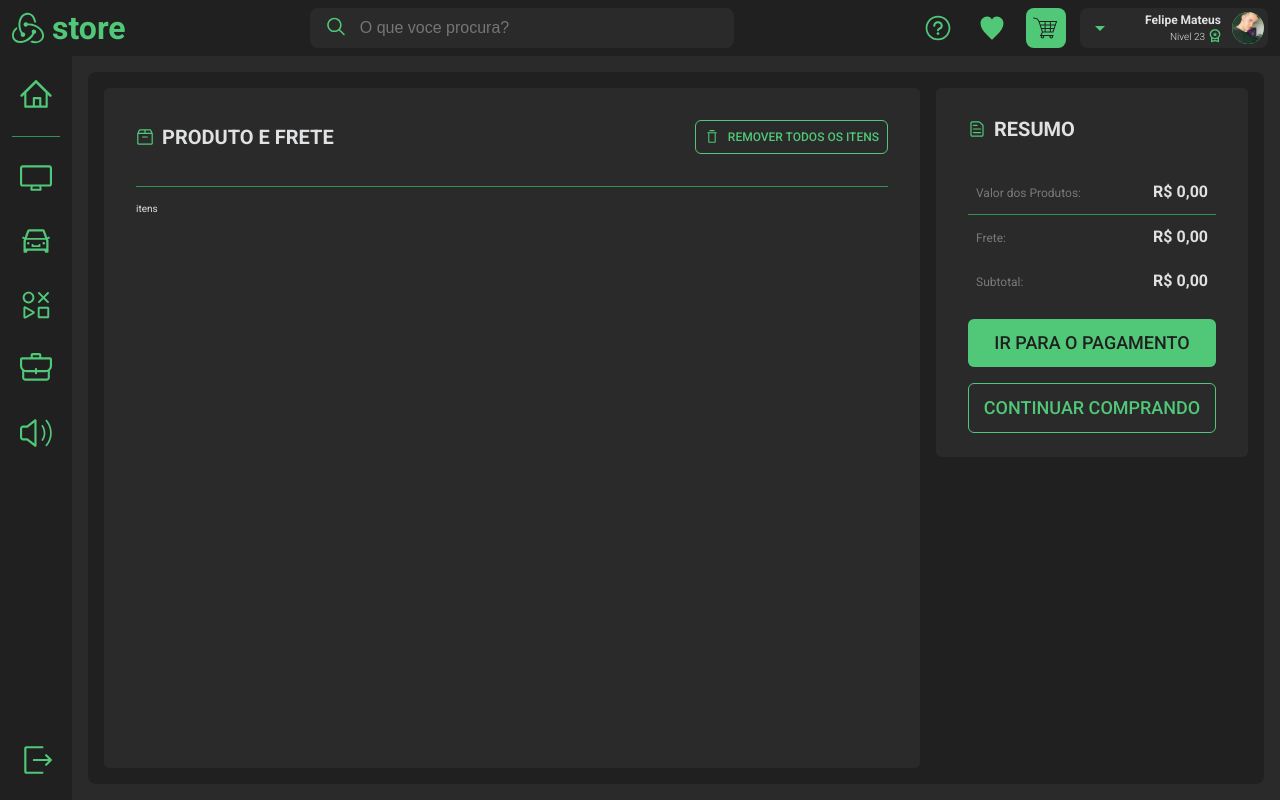
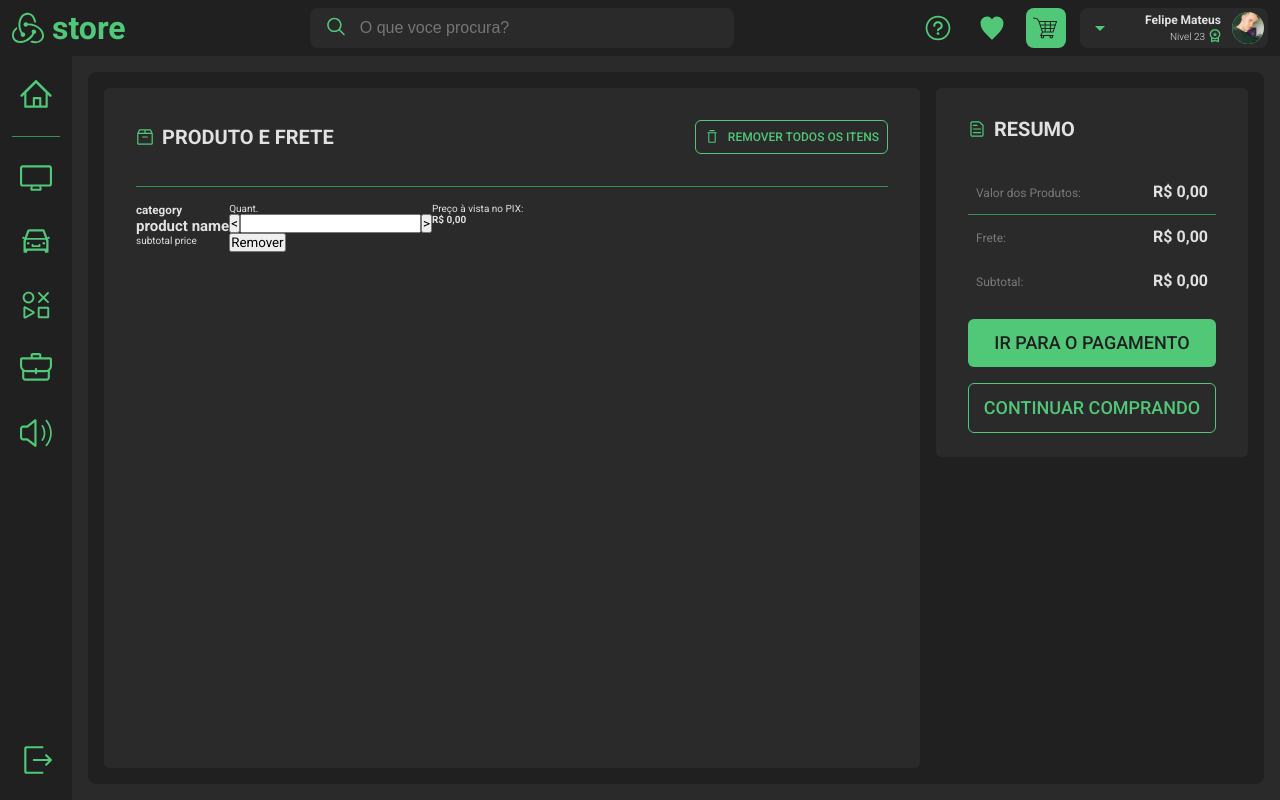
Before and after one commit to avulso17/redux-store, a Next.js app: page /cart in a window 1280 px wide. Built offline with nearby package versions, Linux system fonts and the light colour scheme.

Commit message:
feat(seo): change seo informations for this app

```diff
--- a/src/pages/_document.tsx
+++ b/src/pages/_document.tsx
@@ -41,30 +41,36 @@ export default class MyDocument extends Document {
           <link rel='shortcut icon' href='/favicon.ico' type='image/ico' />
           <meta
             name='description'
-            content='Stoned Frogs Staking - Powered by SolaLand'
+            content='Redux Store - Powered by Felipe Mateus'
           />
           <meta property='og:type' content='website' />
-          <meta property='og:url' content='https://stonedfrogs-staking.com' />
-          <meta property='og:title' content='SolaLand - Stoned Frogs Staking' />
+          <meta
+            property='og:url'
+            content='https://redux-store-dev.vercel.app'
+          />
+          <meta
+            property='og:title'
+            content='Redux Store - Powered by Felipe Mateus'
+          />
           <meta
             property='og:description'
-            content='Stoned Frogs - Powered by SolaLand'
+            content='Redux Store - Powered by Felipe Mateus'
           />
-          <meta property='og:image' content='/frogs.png' />
+          <meta property='og:image' content='/eletronicos.png' />
           <meta property='twitter:card' content='summary_large_image' />
           <meta
             property='twitter:url'
-            content='https://stonedfrogs-staking.com'
+            content='https://redux-store-dev.vercel.app'
           />
           <meta
             property='twitter:title'
-            content='SolaLand - Stoned Frogs Staking'
+            content='Redux Store - Powered by Felipe Mateus'
           />
           <meta
             property='twitter:description'
-            content='Stoned Frogs Staking - Powered by SolaLand'
+            content='Redux Store - Powered by Felipe Mateus'
           />
-          <meta property='twitter:image' content='/frogs.png' />
+          <meta property='twitter:image' content='/eletronicos.png' />
         </Head>
         <body>
           <Main />
--- /dev/null
+++ b/src/pages/cart/cartItem.tsx
@@ -0,0 +1,32 @@
+import { StyledCartItem } from './styles'
+
+export function CartItem(): JSX.Element {
+  return (
+    <StyledCartItem>
+      <img src='' alt='' />
+
+      <div>
+        <h3>category</h3>
+        <h2>product name</h2>
+        <p>subtotal price</p>
+      </div>
+
+      <div>
+        <p>Quant.</p>
+
+        <div>
+          <button>{'<'}</button>
+          <input type='number' />
+          <button>{'>'}</button>
+        </div>
+
+        <button>Remover</button>
+      </div>
+
+      <div>
+        <p>Preço à vista no PIX:</p>
+        <b>R$ 0,00</b>
+      </div>
+    </StyledCartItem>
+  )
+}
--- a/src/pages/cart/index.tsx
+++ b/src/pages/cart/index.tsx
@@ -3,6 +3,7 @@ import { Separator } from '@/components/separator'
 import { useAppSelector } from '@/hooks/useType'
 import { ArchiveIcon, FileTextIcon, TrashIcon } from '@radix-ui/react-icons'
 
+import { CartItem } from './cartItem'
 import {
   CartContent,
   CartHeader,
@@ -34,7 +35,9 @@ export default function CartPage(): JSX.Element {
 
         <Separator orientation='horizontal' />
 
-        <CartList>itens</CartList>
+        <CartList>
+          <CartItem></CartItem>
+        </CartList>
       </CartContent>
 
       <ResumeSection>
--- a/src/pages/cart/styles.ts
+++ b/src/pages/cart/styles.ts
@@ -23,6 +23,12 @@ export const CartContent = styled.div`
 `
 
 export const CartList = styled.div``
+
+export const StyledCartItem = styled.div`
+  display: flex;
+  height: fit-content;
+  width: 100%;
+`
 
 export const CartHeader = styled.div`
   display: flex;
```
Also changed, not shown: public/eletronicos.png (renamed from public/category/hero/eletronicos.png).
